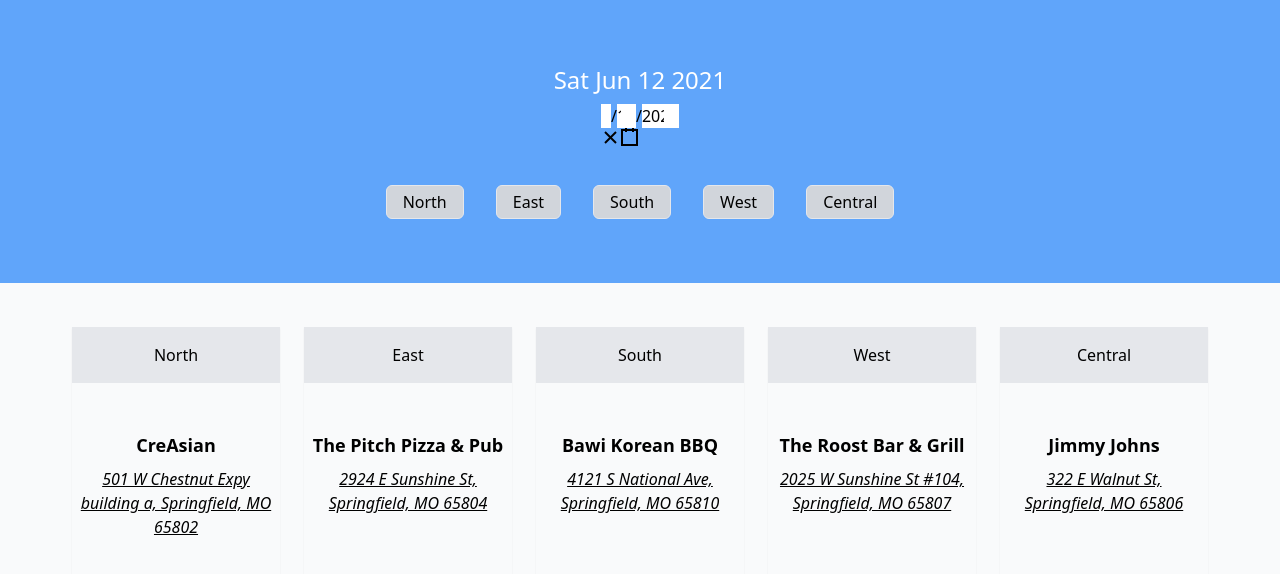
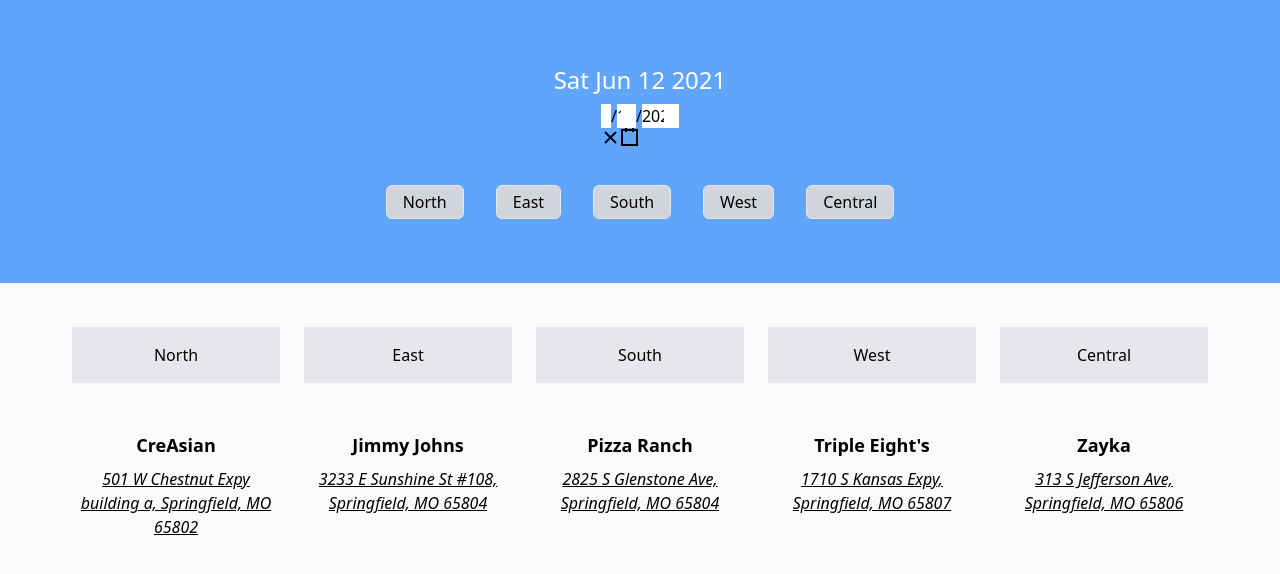
Before and after one commit to fredlawl/lunch-plan, a React (Create React App) app: page / in a window 1280 px wide. Shown: the top 574 px of the page. Built offline with nearby package versions, Linux system fonts and the light colour scheme.

Commit message:
improve randomness of resturants

```diff
--- a/src/App.js
+++ b/src/App.js
@@ -7,7 +7,6 @@
 function App() {
     const [date, setDate] = useState(new Date());
     const nextRng = sr(date.toDateString());
-    const rng = parseInt((''+nextRng()).split('.')[1], 10);
     const [regions, setRegions] = useState(REGIONS);
 
     const onDateChange = (date) => {
@@ -35,6 +34,7 @@
     };
 
     const calculateLocation = (region) => {
+        const rng = parseInt((''+nextRng()).split('.')[1], 10);
         return LOCATIONS[region][rng % LOCATIONS[region].length];
     };
 
```
